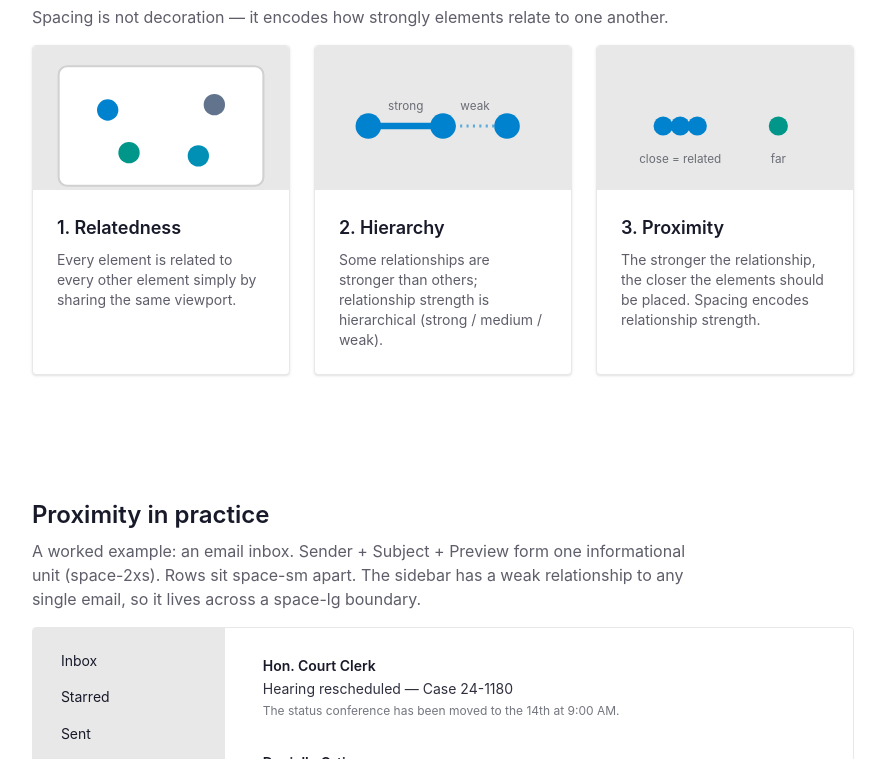
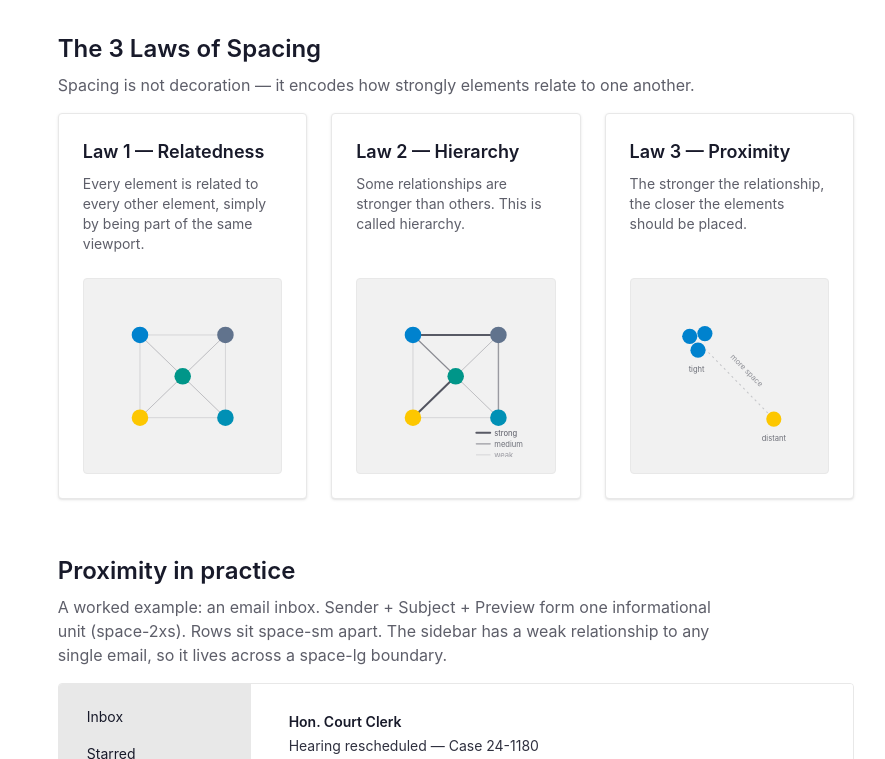
Before and after one commit to shane-au-wade/JusticeGPT, an Astro site in the folder wadelaw-astro/: page /design-system in a window 1280 px wide. Shown: the part 1778-2537 px from the top of the page, without its empty margins (330-1215 px from the left). Built offline with nearby package versions, Linux system fonts and the light colour scheme; Astro itself is replaced by a stand-in of ours.

Commit message:
tuning desing system

```diff
--- a/wadelaw-astro/src/components/design-system/SpacingLawsSection.astro
+++ b/wadelaw-astro/src/components/design-system/SpacingLawsSection.astro
@@ -1,5 +1,34 @@
 ---
 import DesignSystemSection from "@components/design-system/DesignSystemSection.astro"
+
+// Shared node layout for laws 1 & 2 — a rough square with a center node so the
+// complete graph reads clearly. Colors use semantic tokens (theme-aware).
+const nodes = [
+  { id: "a", x: 58, y: 58, cls: "fill-primary" },
+  { id: "b", x: 182, y: 58, cls: "fill-secondary" },
+  { id: "c", x: 120, y: 118, cls: "fill-accent" },
+  { id: "d", x: 58, y: 178, cls: "fill-warning" },
+  { id: "e", x: 182, y: 178, cls: "fill-info" },
+]
+
+// Every pair of nodes → the complete graph (Law 1: everything relates).
+const edges = nodes.flatMap((from, i) =>
+  nodes.slice(i + 1).map((to) => ({ from, to, key: `${from.id}${to.id}` })),
+)
+
+// Law 2: relationship strength is hierarchical. Anything unlisted is "weak".
+const strengths: Record<string, "strong" | "medium"> = {
+  ab: "strong",
+  cd: "strong",
+  ac: "medium",
+  be: "medium",
+}
+
+const edgeStyle = {
+  strong: { cls: "stroke-base-content/70", width: 3 },
+  medium: { cls: "stroke-base-content/40", width: 2 },
+  weak: { cls: "stroke-base-content/15", width: 1.25 },
+}
 ---
 
 <DesignSystemSection
@@ -10,123 +39,179 @@ import DesignSystemSection from "@components/design-system/DesignSystemSection.a
   <div class="grid gap-6 md:grid-cols-3">
     <!-- Law 1: Relatedness -->
     <div class="card bg-base-100 border-base-200 border shadow-sm">
-      <figure class="bg-base-200 px-4 pt-4">
+      <div class="card-body">
+        <h3 class="card-title text-lg">Law 1 — Relatedness</h3>
+        <p class="text-base-content/70 text-sm">
+          Every element is related to every other element, simply by being part
+          of the same viewport.
+        </p>
+        <figure
+          class="bg-base-200/60 rounded-box border-base-200 mt-4 border p-4"
+        >
           <svg
-          viewBox="0 0 200 120"
-          class="h-32 w-full"
+            viewBox="0 0 240 236"
+            class="h-auto w-full"
             role="img"
-          aria-label="Elements sharing a single viewport are related"
+            aria-label="Five elements connected by a complete graph — everything relates to everything"
           >
-          <rect
-            x="4"
-            y="4"
-            width="192"
-            height="112"
-            rx="8"
-            class="fill-base-100 stroke-base-300"
-            stroke-width="2"></rect>
-          <circle cx="50" cy="45" r="10" class="fill-primary"></circle>
-          <circle cx="150" cy="40" r="10" class="fill-secondary"></circle>
-          <circle cx="70" cy="85" r="10" class="fill-accent"></circle>
-          <circle cx="135" cy="88" r="10" class="fill-info"></circle>
+            {
+              edges.map((edge) => (
+                <line
+                  x1={edge.from.x}
+                  y1={edge.from.y}
+                  x2={edge.to.x}
+                  y2={edge.to.y}
+                  class="stroke-base-content/15"
+                  stroke-width="1.25"
+                />
+              ))
+            }
+            {
+              nodes.map((node) => (
+                <circle cx={node.x} cy={node.y} r="12" class={node.cls} />
+              ))
+            }
           </svg>
         </figure>
-      <div class="card-body">
-        <h3 class="card-title text-lg">1. Relatedness</h3>
-        <p class="text-base-content/70 text-sm">
-          Every element is related to every other element simply by sharing the
-          same viewport.
-        </p>
       </div>
     </div>
 
     <!-- Law 2: Hierarchy -->
     <div class="card bg-base-100 border-base-200 border shadow-sm">
-      <figure class="bg-base-200 px-4 pt-4">
+      <div class="card-body">
+        <h3 class="card-title text-lg">Law 2 — Hierarchy</h3>
+        <p class="text-base-content/70 text-sm">
+          Some relationships are stronger than others. This is called hierarchy.
+        </p>
+        <figure
+          class="bg-base-200/60 rounded-box border-base-200 mt-4 border p-4"
+        >
           <svg
-          viewBox="0 0 200 120"
-          class="h-32 w-full"
+            viewBox="0 0 240 236"
+            class="h-auto w-full"
             role="img"
-          aria-label="Relationships vary in strength: strong, medium, weak"
+            aria-label="The same elements, with connections weighted strong, medium and weak"
+          >
+            {
+              edges.map((edge) => {
+                const style = edgeStyle[strengths[edge.key] ?? "weak"]
+                return (
+                  <line
+                    x1={edge.from.x}
+                    y1={edge.from.y}
+                    x2={edge.to.x}
+                    y2={edge.to.y}
+                    class={style.cls}
+                    stroke-width={style.width}
+                    stroke-linecap="round"
+                  />
+                )
+              })
+            }
+            {
+              nodes.map((node) => (
+                <circle cx={node.x} cy={node.y} r="12" class={node.cls} />
+              ))
+            }
+            <!-- Legend -->
+            <g transform="translate(150 200)">
+              <line
+                x1="0"
+                y1="0"
+                x2="20"
+                y2="0"
+                class="stroke-base-content/70"
+                stroke-width="3"
+                stroke-linecap="round"></line>
+              <text x="26" y="4" class="fill-base-content/70" font-size="11"
+                >strong</text
               >
               <line
-            x1="40"
-            y1="60"
-            x2="90"
-            y2="60"
-            class="stroke-primary"
-            stroke-width="6"></line>
+                x1="0"
+                y1="16"
+                x2="20"
+                y2="16"
+                class="stroke-base-content/40"
+                stroke-width="2"
+                stroke-linecap="round"></line>
+              <text x="26" y="20" class="fill-base-content/60" font-size="11"
+                >medium</text
+              >
               <line
-            x1="110"
-            y1="60"
-            x2="150"
-            y2="60"
-            class="stroke-primary/60"
-            stroke-width="3"
-            stroke-dasharray="2 4"></line>
-          <circle cx="30" cy="60" r="12" class="fill-primary"></circle>
-          <circle cx="100" cy="60" r="12" class="fill-primary"></circle>
-          <circle cx="160" cy="60" r="12" class="fill-primary"></circle>
-          <text
-            x="65"
-            y="45"
-            class="fill-base-content/60"
-            font-size="11"
-            text-anchor="middle">strong</text
+                x1="0"
+                y1="32"
+                x2="20"
+                y2="32"
+                class="stroke-base-content/15"
+                stroke-width="1.25"
+                stroke-linecap="round"></line>
+              <text x="26" y="36" class="fill-base-content/40" font-size="11"
+                >weak</text
               >
-          <text
-            x="130"
-            y="45"
-            class="fill-base-content/60"
-            font-size="11"
-            text-anchor="middle">weak</text
-          >
+            </g>
           </svg>
         </figure>
-      <div class="card-body">
-        <h3 class="card-title text-lg">2. Hierarchy</h3>
-        <p class="text-base-content/70 text-sm">
-          Some relationships are stronger than others; relationship strength is
-          hierarchical (strong / medium / weak).
-        </p>
       </div>
     </div>
 
     <!-- Law 3: Proximity -->
     <div class="card bg-base-100 border-base-200 border shadow-sm">
-      <figure class="bg-base-200 px-4 pt-4">
+      <div class="card-body">
+        <h3 class="card-title text-lg">Law 3 — Proximity</h3>
+        <p class="text-base-content/70 text-sm">
+          The stronger the relationship, the closer the elements should be
+          placed.
+        </p>
+        <figure
+          class="bg-base-200/60 rounded-box border-base-200 mt-4 border p-4"
+        >
           <svg
-          viewBox="0 0 200 120"
-          class="h-32 w-full"
+            viewBox="0 0 240 236"
+            class="h-auto w-full"
             role="img"
-          aria-label="Stronger relationships are placed closer together"
+            aria-label="A tight cluster of related elements sits far from an unrelated, distant element"
           >
-          <circle cx="42" cy="60" r="9" class="fill-primary"></circle>
-          <circle cx="58" cy="60" r="9" class="fill-primary"></circle>
-          <circle cx="74" cy="60" r="9" class="fill-primary"></circle>
-          <circle cx="150" cy="60" r="9" class="fill-accent"></circle>
+            <!-- Distance line between the tight cluster and the far node -->
+            <line
+              x1="78"
+              y1="72"
+              x2="180"
+              y2="176"
+              class="stroke-base-content/20"
+              stroke-width="1.5"
+              stroke-dasharray="3 5"></line>
             <text
-            x="58"
-            y="95"
+              x="142"
+              y="112"
+              class="fill-base-content/45"
+              font-size="11"
+              transform="rotate(45 142 112)"
+              text-anchor="middle">more space</text
+            >
+
+            <!-- Tight cluster: strong relationship → placed close together -->
+            <circle cx="62" cy="60" r="11" class="fill-primary"></circle>
+            <circle cx="84" cy="56" r="11" class="fill-primary"></circle>
+            <circle cx="74" cy="80" r="11" class="fill-primary"></circle>
+            <text
+              x="72"
+              y="112"
               class="fill-base-content/60"
               font-size="11"
-            text-anchor="middle">close = related</text
+              text-anchor="middle">tight</text
             >
+
+            <!-- Distant node: weak relationship → far away -->
+            <circle cx="184" cy="180" r="11" class="fill-warning"></circle>
             <text
-            x="150"
-            y="95"
+              x="184"
+              y="212"
               class="fill-base-content/60"
               font-size="11"
-            text-anchor="middle">far</text
+              text-anchor="middle">distant</text
             >
           </svg>
         </figure>
-      <div class="card-body">
-        <h3 class="card-title text-lg">3. Proximity</h3>
-        <p class="text-base-content/70 text-sm">
-          The stronger the relationship, the closer the elements should be
-          placed. Spacing encodes relationship strength.
-        </p>
       </div>
     </div>
   </div>
--- a/wadelaw-astro/src/pages/design-system.astro
+++ b/wadelaw-astro/src/pages/design-system.astro
@@ -46,7 +46,7 @@ const tableOfContents = [
       </p>
     </header>
 
-    <div class="lk-space-xl flex flex-col lg:flex-row lg:items-start">
+    <div class="lk-space-2xl flex flex-col lg:flex-row lg:items-start">
       <!-- Sticky table of contents -->
       <aside class="shrink-0 lg:sticky lg:top-8 lg:w-56">
         <nav aria-label="On this page">
@@ -65,7 +65,8 @@ const tableOfContents = [
         </nav>
       </aside>
 
-      <div class="min-w-0 flex-1">
+      <div class="lk-space-xl flex flex-col min-w-0 flex-1">
+        <Spacer/>
         <!-- Theme switcher -->
         <section id="themes" class="mb-14 scroll-mt-8">
           <h2 class="mb-4 text-2xl font-semibold">Themes</h2>
@@ -143,8 +144,6 @@ const tableOfContents = [
           </div>
         </section>
 
-        <Spacer size="2xl" />
-
         <!-- Typography -->
         <section id="typography" class="mb-14 scroll-mt-8">
           <h2 class="mb-4 text-2xl font-semibold">Typography</h2>
@@ -164,9 +163,7 @@ const tableOfContents = [
         <!-- Spacing -->
         <div id="spacing" class="scroll-mt-8">
           <SpacingScaleSection />
-          <Spacer size="2xl" />
           <SpacingLawsSection />
-          <Spacer size="2xl" />
           <ProximityInPracticeSection />
         </div>
 
```
Lines whose indentation alone changed are shown as unchanged.
